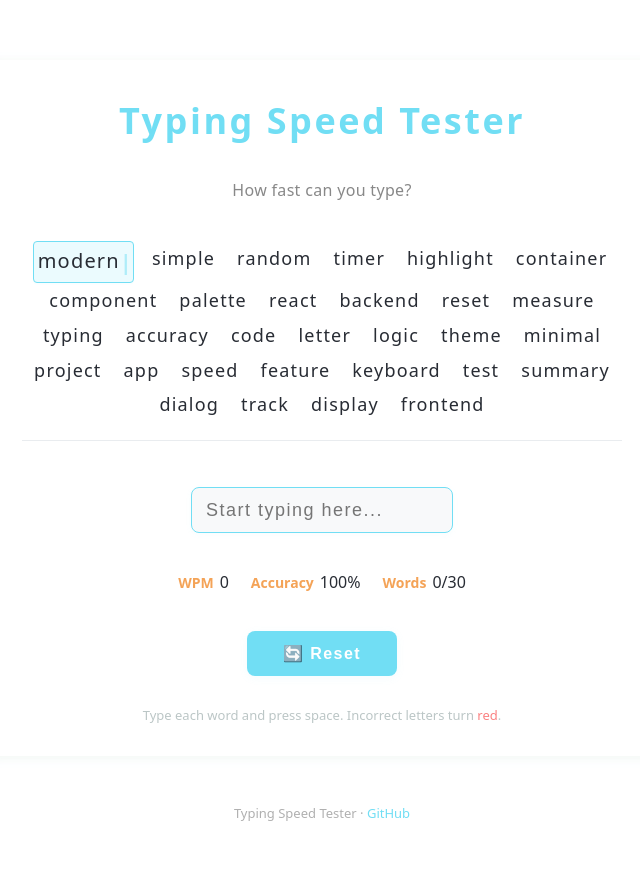
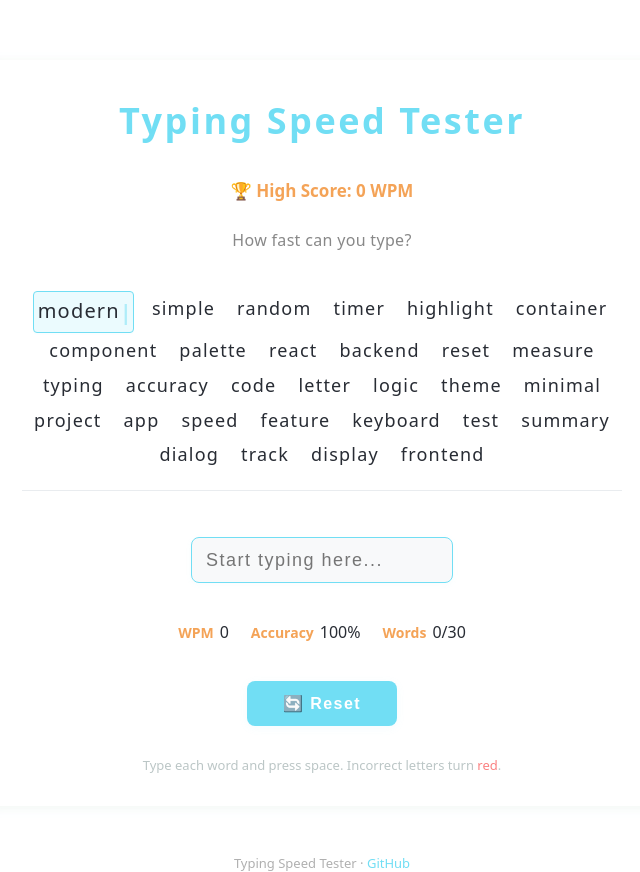
Before and after one commit to Workflow-Manager-admin/typemaster-114997-41c0e5d8, a React (Create React App) app in the folder typing_tester_frontend/: page / in a window 1280 px wide. Shown: the whole page, without its empty margins (318-958 px from the left). Before the commit the page ends 822 px from the top, so only its background shows below. Built offline with nearby package versions, Linux system fonts and the light colour scheme; the HTML template or start-up script is replaced by a standard one.

Commit message:
CheckPoint

```diff
--- a/typing_tester_frontend/src/App.js
+++ b/typing_tester_frontend/src/App.js
@@ -22,6 +22,10 @@ const COLORS = {
   background: '#fff',
 };
 
+/**
+ * Typing Speed Tester main React component.
+ * Records WPM, accuracy, and tracks & displays high score (highest WPM) using localStorage.
+ */
 // PUBLIC_INTERFACE
 function App() {
   // --- State ---
@@ -41,6 +45,13 @@ function App() {
   const [typedWords, setTypedWords] = useState([]);
   const [wpm, setWpm] = useState(0);
   const [accuracy, setAccuracy] = useState(100);
+
+  // High Score (persisted)
+  const [highScore, setHighScore] = useState(() => {
+    // Retrieve from localStorage, or zero if not present
+    const saved = window.localStorage.getItem('highScore');
+    return saved !== null ? parseInt(saved, 10) : 0;
+  });
 
   const inputRef = useRef();
 
@@ -163,6 +174,17 @@ function App() {
     ]);
     setInput('');
     setCharIdx(0);
+
+    // --- High Score Calculation (after state settles) ---
+    // Need to wait until WPM is updated, so use a short timeout to defer evaluation to next tick
+    setTimeout(() => {
+      const latestWpm = wpm; // WPM at test end (should be set via effect)
+      if (latestWpm > highScore) {
+        // Save to localStorage and update state
+        window.localStorage.setItem('highScore', String(latestWpm));
+        setHighScore(latestWpm);
+      }
+    }, 0);
   }
 
   // --- Reset Functionality ---
@@ -184,6 +206,9 @@ function App() {
     setTypedWords([]);
     setWpm(0);
     setAccuracy(100);
+    // Reset high score from localStorage (handles manual reset)
+    const saved = window.localStorage.getItem('highScore');
+    setHighScore(saved !== null ? parseInt(saved, 10) : 0);
     setTimeout(() => {
       if (inputRef.current) inputRef.current.focus();
     }, 50);
@@ -280,6 +305,7 @@ function App() {
           <h2 style={{color:COLORS.primary,marginTop:0,marginBottom:24, fontWeight: '700', letterSpacing: '0.05em'}}>Test Complete</h2>
           <div className="summary-metrics" style={{marginBottom:24}}>
             <div style={{marginBottom:12}}>WPM: <b>{wpm}</b></div>
+            <div style={{marginBottom:10, color: COLORS.accent, fontWeight:500}}>🏆 High Score: {highScore} WPM</div>
             <div style={{marginBottom:12}}>Accuracy: <b>{accuracy}%</b></div>
             <div>Time: <b>{timeSec}s</b></div>
           </div>
@@ -370,6 +396,9 @@ function App() {
         <h1 style={{
           color:COLORS.primary, fontWeight:900, letterSpacing:'0.07em', margin:'0 0 14px 0', fontSize:36
         }}>Typing Speed Tester</h1>
+        <div style={{ fontSize:17, color: COLORS.accent, fontWeight:600, marginBottom: 7 }}>
+          🏆 High Score: {highScore} WPM
+        </div>
         <div style={{
           margin:'0 0 2px 0', color:'#888', fontWeight:400, letterSpacing:'0.02em',fontSize:16
         }}>How fast can you type?</div>
```
Also changed, not shown: 1 other file (tests, documents, lock files or other folders).
